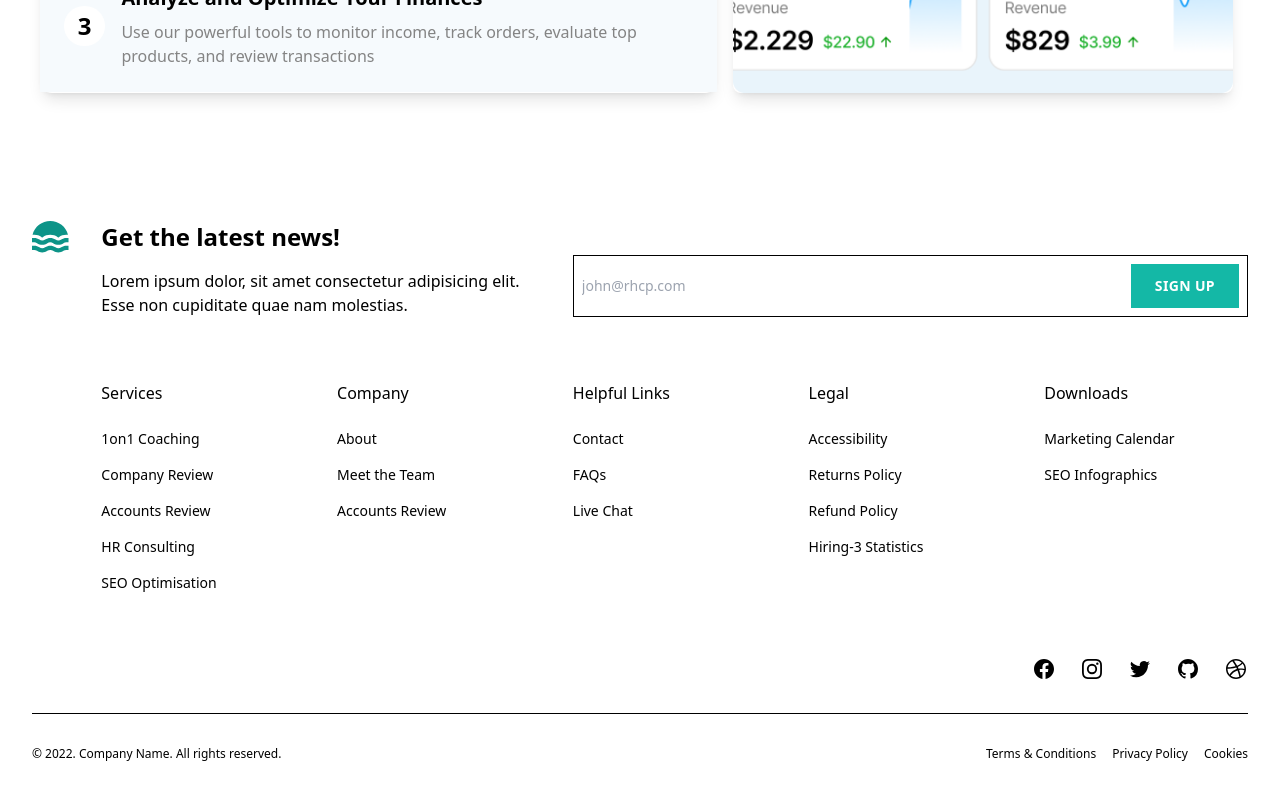
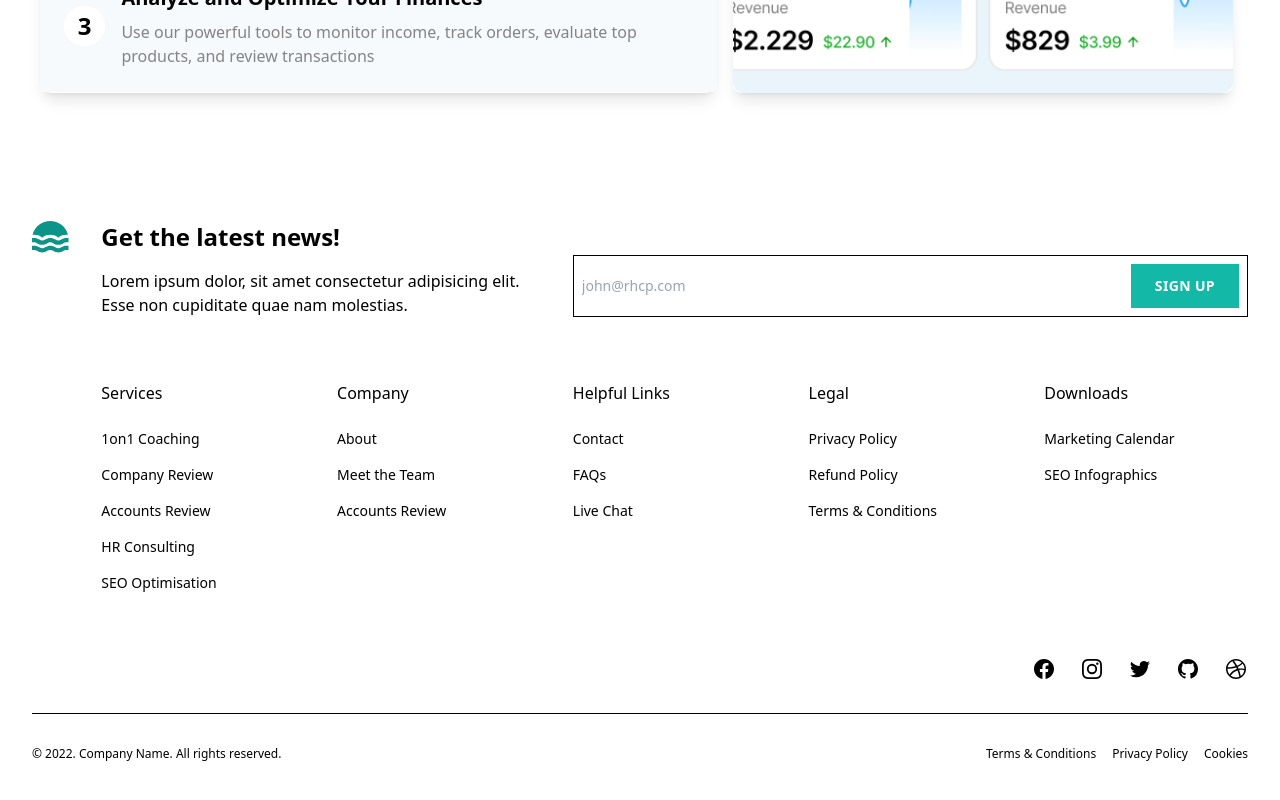
Before and after one commit to ankurGhosh1/backly, a Next.js app: page / in a window 1280 px wide. Shown: the part 4280-5080 px from the top of the page. Built offline with nearby package versions, Linux system fonts and the light colour scheme.

Commit message:
added policy in footer

```diff
--- a/src/components/Footer.tsx
+++ b/src/components/Footer.tsx
@@ -189,27 +189,17 @@ function Footer() {
               <ul className="mt-6 space-y-4 text-sm">
                 <li>
                   <a
-                    href="#"
+                    href="/privacy-policy"
                     className="text-gray-700 transition hover:opacity-75"
                   >
                     {" "}
-                    Accessibility{" "}
+                    Privacy Policy{" "}
                   </a>
                 </li>
 
                 <li>
                   <a
-                    href="#"
-                    className="text-gray-700 transition hover:opacity-75"
-                  >
-                    {" "}
-                    Returns Policy{" "}
-                  </a>
-                </li>
-
-                <li>
-                  <a
-                    href="#"
+                    href="/refund-policy"
                     className="text-gray-700 transition hover:opacity-75"
                   >
                     {" "}
@@ -219,10 +209,11 @@ function Footer() {
 
                 <li>
                   <a
-                    href="#"
+                    href="/terms-and-conditions"
                     className="text-gray-700 transition hover:opacity-75"
                   >
-                    Hiring-3 Statistics
+                    {" "}
+                    Terms & Conditions{" "}
                   </a>
                 </li>
               </ul>
```
